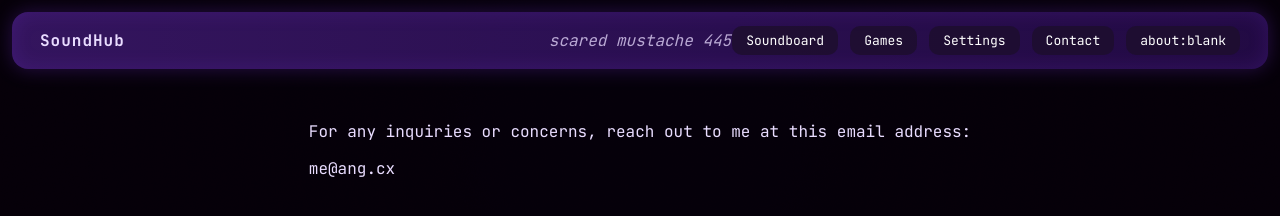
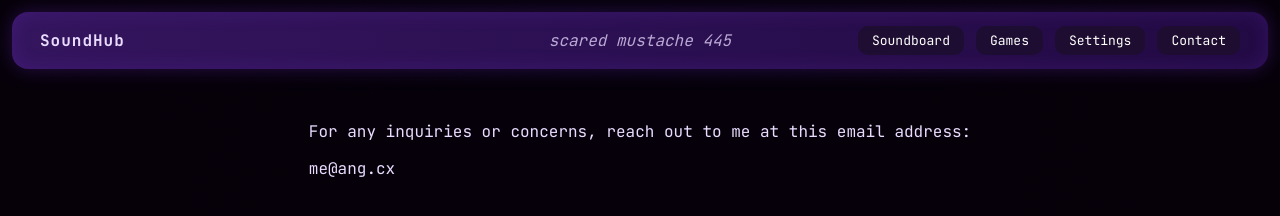
Before and after one commit to meadoosu/united, a plain HTML site: page contact.html in a window 1280 px wide. Drawn offline with Linux system fonts and the light colour scheme.

Commit message:
Add files via upload

```diff
--- a/contact.html
+++ b/contact.html
@@ -16,7 +16,7 @@
       <a href="game.html">Games</a>
       <a href="settings.html">Settings</a>
       <a href="contact.html">Contact</a>
-      <a href="about:blank" target="_blank">about:blank</a>
+
     </div>
   </nav>
 
```
